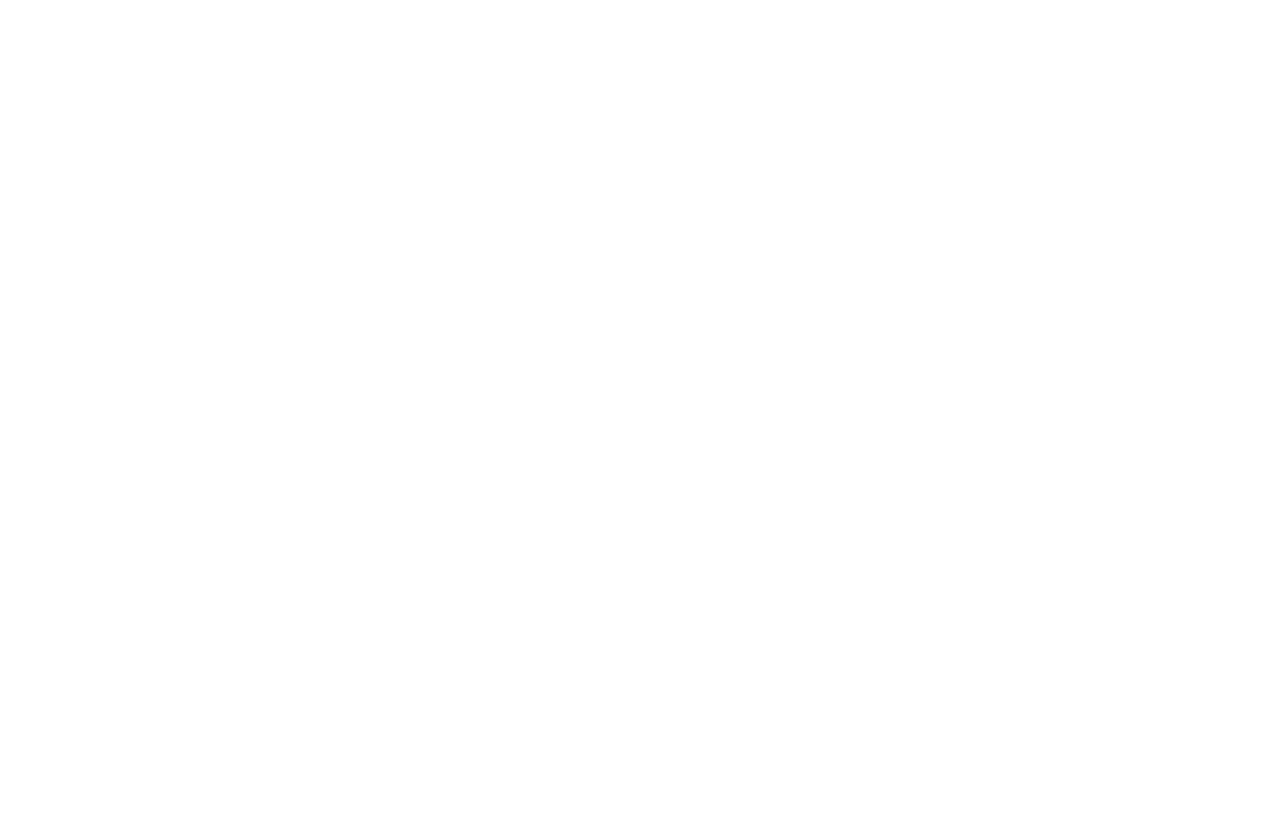
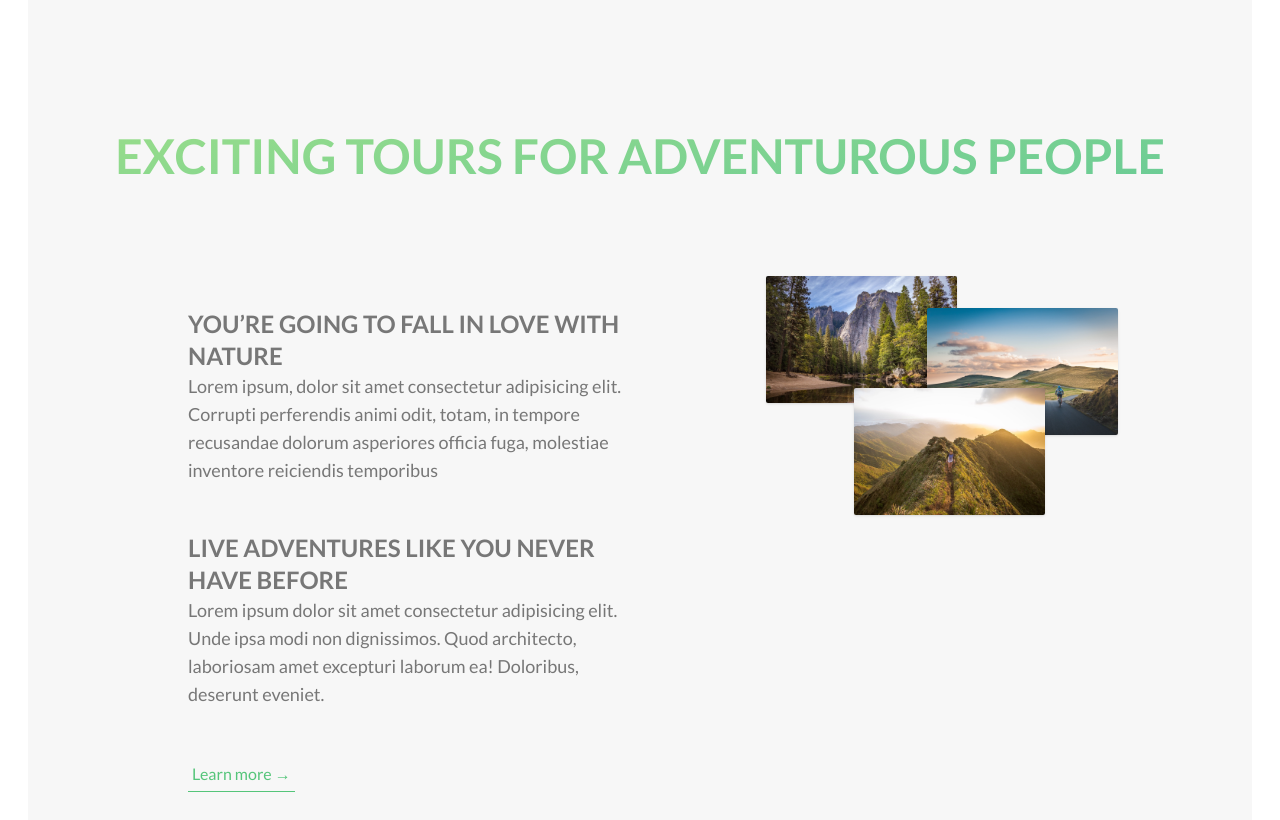
Before and after one commit to TratosXimbriba/Natours, a React (Vite) app: page / in a window 1280 px wide. Shown: the part 900-1720 px from the top of the page. Before the commit the page ends 816 px from the top, so only its background shows below. Built offline with nearby package versions, Linux system fonts and the light colour scheme.

Commit message:
Feat: Section

```diff
--- a/src/App.jsx
+++ b/src/App.jsx
@@ -1,7 +1,25 @@
-import Header from "./ui/Header";
+import Header from "./layout/Header";
+import Section from "./layout/Section";
+
+/*
+color-primary: #55c57a
+color-primary-light: #7ed56f
+color-primary-dark: #28b485
+
+color-grey-light: #f7f7f7
+
+color-grey-dark: #777
+color-white: #fff
+color-dark: #000
+*/
 
 function App() {
-  return <Header />;
+  return (
+    <>
+      <Header />
+      <Section />
+    </>
+  );
 }
 
 export default App;
--- /dev/null
+++ b/src/components/Button.jsx
@@ -0,0 +1,19 @@
+function Button({ children, animated, type }) {
+  const buttonVariation = {
+    primary: `hover:btn-hover active:btn-click inline-block rounded-full bg-white px-10 py-4 uppercase text-gray-700 hover:shadow-lg active:shadow-md ${animated}`,
+
+    secondary: `hover:btn-hover hover:bg-[#55c57a] hover:text-white active:btn-click inline-block border-b border-solid border-[#55c57a] p-1 text-[#55c57a]`,
+  };
+  return (
+    <a href="#" className={buttonVariation[type]}>
+      {children}
+    </a>
+  );
+}
+
+export default Button;
+
+Button.defaultProps = {
+  animated: undefined,
+  type: "primary",
+};
--- /dev/null
+++ b/src/components/ImageTrio.jsx
@@ -0,0 +1,23 @@
+function ImageTrio({ src1, src2, src3, alt }) {
+  return (
+    <div className="relative">
+      <img
+        src={src1}
+        alt={alt}
+        className="hover:img-hover absolute left-[40%] top-[-2rem] z-0 w-[65%] rounded-sm shadow outline-offset-[2rem] transition duration-[0.2s] hover:shadow-md"
+      />
+      <img
+        src={src2}
+        alt={alt}
+        className="hover:img-hover absolute right-[-60%] top-0 z-0 w-[65%] rounded-sm shadow outline-offset-[2rem]  transition duration-[0.2s] hover:shadow-md"
+      />
+      <img
+        src={src3}
+        alt={alt}
+        className="hover:img-hover absolute left-[70%] top-[5rem] z-0 w-[65%] rounded-sm shadow outline-offset-[2rem]  transition duration-[0.2s] hover:shadow-md"
+      />
+    </div>
+  );
+}
+
+export default ImageTrio;
--- a/src/index.css
+++ b/src/index.css
@@ -28,4 +28,10 @@
   .fill-mode-backwards {
     animation-fill-mode: backwards;
   }
+
+  .img-hover {
+    outline: 1.5rem solid #55c57a;
+    transform: scale(1.05) translateY(-0.5rem);
+    z-index: 10;
+  }
 }
--- a/src/ui/Header.jsx
+++ b/src/layout/Header.jsx
@@ -1,15 +1,15 @@
-import Button from "./Button";
+import Button from "../components/Button";
 
 function Header() {
   return (
     <header className="clip-hero relative m-7 h-[95vh] bg-hero-img bg-cover bg-top">
       <div className="absolute left-10 top-10">
-        <img src="./../public/img/logo-white.png" alt="Logo" className="h-9" />
+        <img src="./../public/img/logo-white.png" alt="Logo" className="h-11" />
       </div>
 
       <div className="absolute left-[50%] top-[40%] mb-10 translate-x-[-50%] translate-y-[-50%] text-center ">
         <h1 className="uppercase text-white">
-          <span className="block animate-[move-in-left_2s_ease-out] text-6xl font-bold tracking-[35px]">
+          <span className="block animate-[move-in-left_2s_ease-out] text-7xl font-bold tracking-[35px]">
             Outdoors
           </span>
           <span className="mb-10 block animate-[move-in-right_2s_ease-out] text-xl font-normal tracking-[17.4px] ">
--- /dev/null
+++ b/src/layout/Section.jsx
@@ -0,0 +1,48 @@
+import Button from "../components/Button";
+import ImageTrio from "../components/ImageTrio";
+
+function Section() {
+  return (
+    <main>
+      <section className="m-7 mt-[-23vh] bg-[#f7f7f7] py-[25rem]">
+        <div className="text-center">
+          <h2 className="inline-block bg-green-gradient bg-clip-text pb-[8rem] text-5xl font-bold uppercase text-transparent">
+            Exciting tours for adventurous people
+          </h2>
+        </div>
+
+        <div className="align-center grid grid-cols-4 justify-items-center gap-4">
+          <div className=" col-span-2 pl-[10rem]">
+            <h3 className="text-2xl font-bold uppercase">
+              You&rsquo;re going to fall in love with nature
+            </h3>
+            <p className="mb-[3rem] text-lg">
+              Lorem ipsum, dolor sit amet consectetur adipisicing elit. Corrupti
+              perferendis animi odit, totam, in tempore recusandae dolorum
+              asperiores officia fuga, molestiae inventore reiciendis temporibus
+            </p>
+            <h3 className="text-2xl font-bold uppercase">
+              Live adventures like you never have before
+            </h3>
+            <p className="pb-[3rem] text-lg">
+              Lorem ipsum dolor sit amet consectetur adipisicing elit. Unde ipsa
+              modi non dignissimos. Quod architecto, laboriosam amet excepturi
+              laborum ea! Doloribus, deserunt eveniet.
+            </p>
+            <Button type={"secondary"}>Learn more &rarr;</Button>
+          </div>
+          <div className="col-start-3 col-end-4 w-full">
+            <ImageTrio
+              src1={"/public/img/nat-1-large.jpg"}
+              src2={"/public/img/nat-2-large.jpg"}
+              src3={"/public/img/nat-3-large.jpg"}
+              alt={"Tour photo"}
+            />
+          </div>
+        </div>
+      </section>
+    </main>
+  );
+}
+
+export default Section;
--- a/src/ui/Button.jsx
+++ /dev/null
@@ -1,12 +0,0 @@
-function Button({ children, animated }) {
-  return (
-    <a
-      href="#"
-      className={`hover:btn-hover active:btn-click inline-block rounded-full bg-white px-10 py-4 uppercase text-gray-700 hover:shadow-lg active:shadow-md ${animated}`}
-    >
-      {children}
-    </a>
-  );
-}
-
-export default Button;
--- a/tailwind.config.js
+++ b/tailwind.config.js
@@ -4,6 +4,8 @@
   theme: {
     extend: {
       backgroundImage: {
+        "green-gradient":
+          "linear-gradient(to right bottom,rgba(126, 213, 111, 0.8), rgba(40, 180, 131, 0.8))",
         "hero-img":
           "linear-gradient(to right bottom,rgba(126, 213, 111, 0.8), rgba(40, 180, 131, 0.8)),url('/public/img/hero.jpg')",
       },
```
